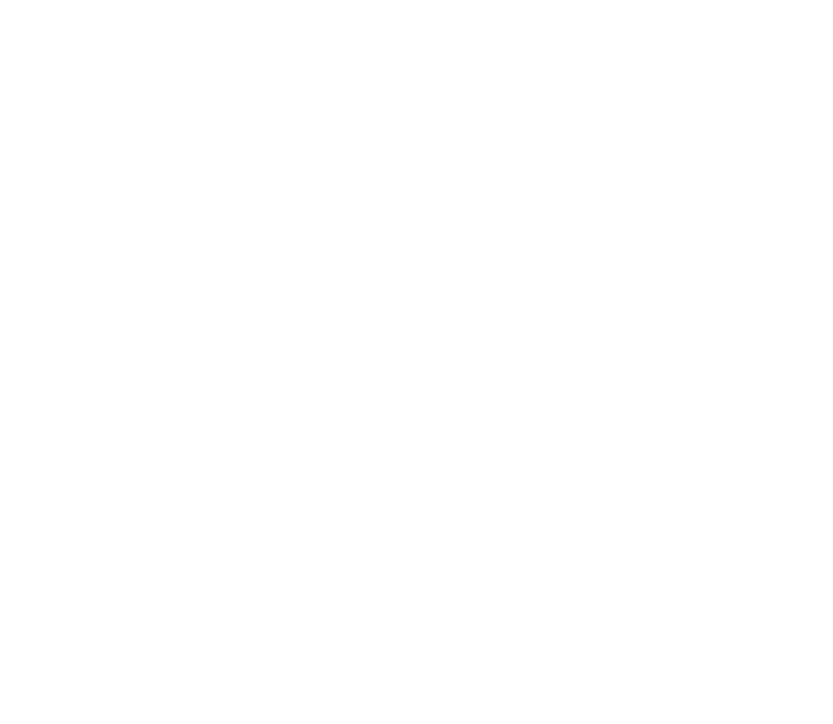
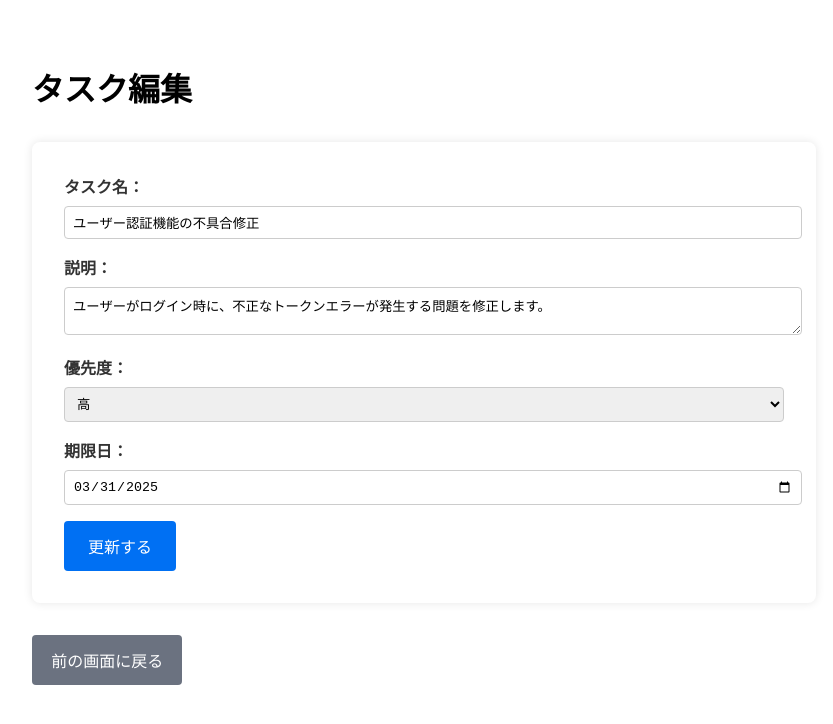
Before and after one commit to kohei-financier/react-task-app, a React (Vite) app: page /tasks/1/edit in a window 1280 px wide. Before the commit this address had no page. Shown: the top 724 px of the page, without its empty margins (248-1081 px from the left). Built offline with nearby package versions, Linux system fonts and the light colour scheme.

Commit message:
編集機能の実装

```diff
--- a/src/App.tsx
+++ b/src/App.tsx
@@ -3,6 +3,7 @@
 import TaskListPage from "./pages/tasks/taskListPage";
 import TaskDetailPage from "./pages/tasks/taskDetailPage";
 import TaskCreatePage from "./pages/tasks/taskCreatePage";
+import TaskEditPage from "./pages/tasks/taskEditPage";
 
 function App() {
   return (
@@ -11,6 +12,7 @@
       <Route path="/tasks" element={<TaskListPage />} />
       <Route path="/tasks/:id" element={<TaskDetailPage />} />
       <Route path="/tasks/new" element={<TaskCreatePage />} />
+      <Route path="/tasks/:id/edit" element={<TaskEditPage />} />
     </Routes>
   );
 }
--- a/src/features/tasks/components/TaskForm.tsx
+++ b/src/features/tasks/components/TaskForm.tsx
@@ -7,9 +7,10 @@
     e: React.ChangeEvent<HTMLInputElement | HTMLTextAreaElement | HTMLSelectElement >
   ) => void;
   onSubmit: (e: React.FormEvent<HTMLFormElement>) => void;
+  id?: string;
 };
 
-export default function TaskForm({ formData, onChange, onSubmit }: Props) {
+export default function TaskForm({ formData, onChange, onSubmit, id }: Props) {
   return (
     <form onSubmit={onSubmit} className={styles.form}>
       <div className={styles.formGroup}>
@@ -50,7 +51,7 @@
         />
       </div>
       <button type="submit" className={styles.submitButton}>
-        作成する
+        {id ? "更新する" : "作成する"}
       </button>
     </form>
   );
--- /dev/null
+++ b/src/features/tasks/containers/TaskEditFormContainer.tsx
@@ -0,0 +1,71 @@
+import React, { useEffect, useState } from "react";
+import { Link, useNavigate, useParams } from "react-router-dom";
+import TaskForm from "../components/TaskForm";
+import { getTaskById } from "../hooks/getTaskById";
+import { updateTask } from "../hooks/updateTask";
+import styles from "../styles/taskForm.module.css";
+import { Priority, TaskFormData } from "../../../types/task";
+
+
+
+export default function TaskEditContainer() {
+  const { id } = useParams<{ id?: string }>();
+  const [formData, setFromData] = useState<TaskFormData | null>(null);
+  const navigate = useNavigate();
+
+  useEffect(() => {
+    async function fetchTask() {
+      const task = await getTaskById(id);
+      if (task) {
+        setFromData({
+          title: task.title,
+          description: task.description,
+          priority: task.priority,
+          dueDate: task.dueDate,
+        });
+      }
+    }
+    fetchTask();
+  }, [id]);
+
+  if (!formData) {
+    return (
+      <div style={{display: "flex", justifyContent: "center", marginTop: "300px" }}>
+        読み込み中...
+      </div>
+    );
+  }
+
+  const handleChange = (
+    e: React.ChangeEvent< HTMLInputElement | HTMLTextAreaElement | HTMLSelectElement >
+  ) => {
+    const { name, value } = e.target;
+    setFromData((prev) => {
+      if (!prev) return prev;
+
+      return {
+        ...prev,
+        [name]: name === "priority" ? (value as Priority) : value,
+      };
+    });
+  };
+
+  const handleSubmit = async (e: React.FormEvent<HTMLFormElement>) => {
+    if (!id) return;
+    e.preventDefault();
+    await updateTask(id, formData);
+    navigate(`/tasks/${id}`);
+  };
+
+  return (
+    <div className={styles.container}>
+      <h1>タスク編集</h1>
+      <TaskForm formData={formData} onChange={handleChange} onSubmit={handleSubmit} id={id} />
+      <div className={styles.cancelContainer}>
+        <Link to={`/tasks/${id}`} className={styles.cancelLink}>
+          前の画面に戻る
+        </Link>
+      </div>
+    </div>
+  );
+}
--- /dev/null
+++ b/src/features/tasks/hooks/updateTask.ts
@@ -0,0 +1,20 @@
+import { Task, TaskFormData } from "../../../types/task";
+import { mockTasks } from "../mocks/task";
+
+export const updateTask = (id: string, taskData: TaskFormData): Promise<Task | null> => {
+  return new Promise((resolve) => {
+    setTimeout(() => {
+      const index = mockTasks.findIndex((task) => task.id === Number.parseInt(id));
+      if (index !== -1) {
+        mockTasks[index] = {
+          ...mockTasks[index],
+          ...taskData,
+          updatedAt: new Date().toISOString(),
+        };
+        resolve(mockTasks[index]);
+      } else {
+        resolve(null);
+      }
+    }, 500);
+  });
+};
--- /dev/null
+++ b/src/pages/tasks/taskEditPage.tsx
@@ -0,0 +1,9 @@
+import TaskEditContainer from "../../features/tasks/containers/TaskEditFormContainer";
+
+export default function TaskEditPage() {
+  return (
+    <div>
+      <TaskEditContainer />
+    </div>
+  );
+}
```
